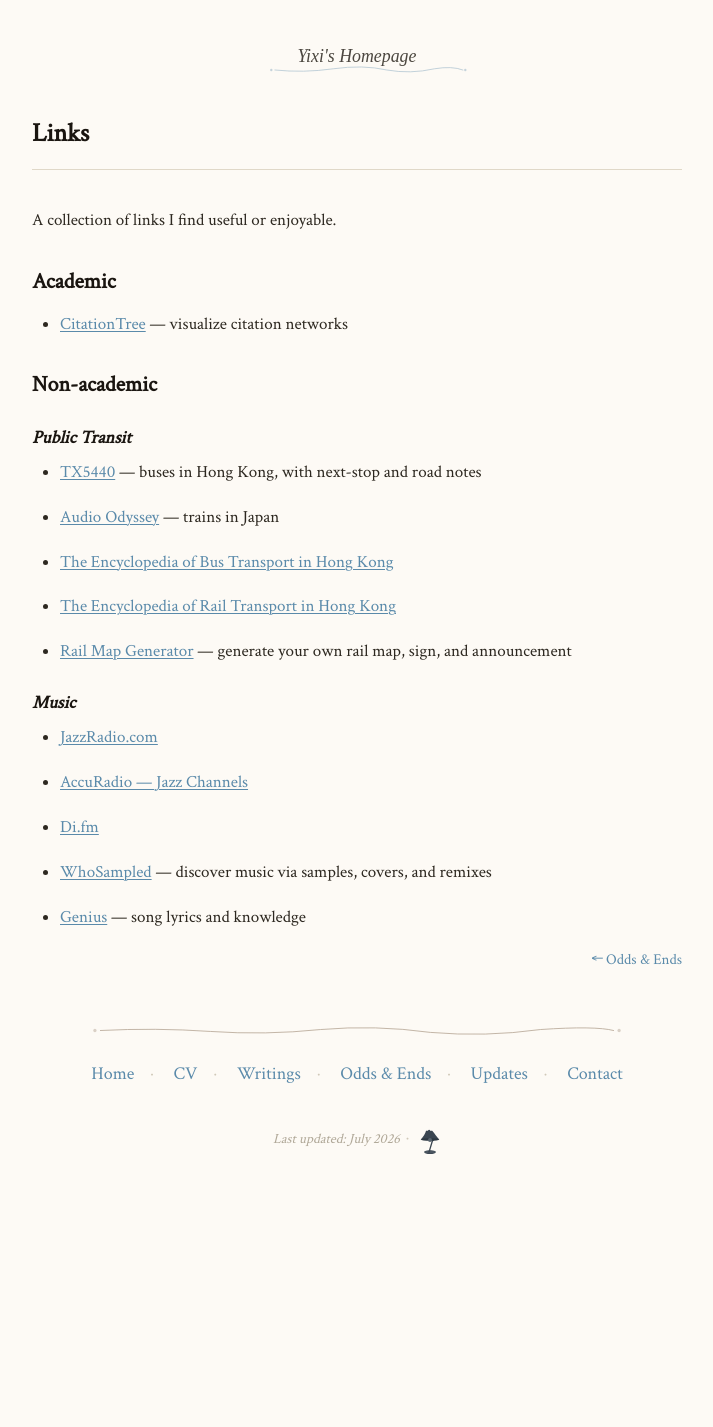
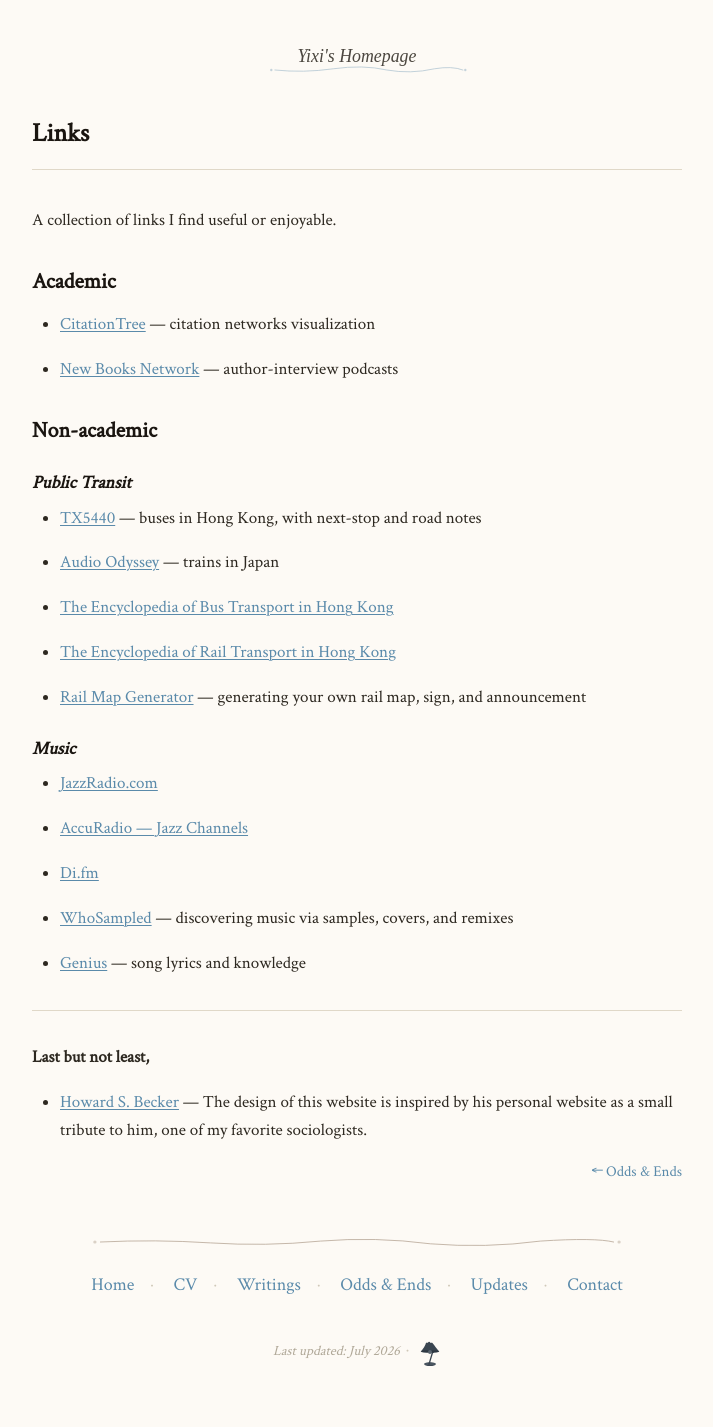
Before and after one commit to yixiouy/yixiouy.github.io, a Jekyll site: the page odds-and-ends/links.html, which Jekyll copies as it is, in a window 1280 px wide. Shown: the whole page, without its empty margins (283-996 px from the left). Built offline with Jekyll 4.4.1, drawn with Linux system fonts in a browser that asks for light colours; before the commit the page ends 1215 px from its top, so only the background shows below that.

Commit message:
Update site content

```diff
--- a/contact.html
+++ b/contact.html
@@ -30,9 +30,9 @@
 
   <!-- Page Content -->
   <div class="content">
-    <p>The best way to reach me is via email:</p>
+    <p><em>If you want to get in touch about work, collaboration, or just to say hello.</em></p>
+<p>The best way to reach me is via email:</p>
 <p><strong>oyyx24[at]mails&#46;tsinghua&#46;edu&#46;cn</strong></p>
-<hr />
 <p>You can also find me on:</p>
 <ul>
 <li>
--- a/odds-and-ends.html
+++ b/odds-and-ends.html
@@ -30,7 +30,8 @@
 
   <!-- Page Content -->
   <div class="content">
-    <ul>
+    <p><em>Hobbies, favorite links, photos, and whatever else doesn&rsquo;t fit elsewhere.</em></p>
+<ul>
 <li>
 <p><a href="/odds-and-ends/photos.html">Photos</a></p>
 </li>
@@ -38,9 +39,6 @@
 <p><a href="/odds-and-ends/links.html">Links</a></p>
 </li>
 </ul>
-<hr />
-<p><strong><em>One more thing:</em></strong> </p>
-<p><em>The design of this website is inspired by and pays tribute to <a href="https://howardsbecker.com/">Howard S. Becker</a>, one of my favorite sociologists.</em></p>
   </div>
 
 
--- a/odds-and-ends/links.html
+++ b/odds-and-ends/links.html
@@ -33,7 +33,12 @@
     <p>A collection of links I find useful or enjoyable.</p>
 <h2>Academic</h2>
 <ul>
-<li><a href="https://www.citationtree.org/">CitationTree</a> — visualize citation networks</li>
+<li>
+<p><a href="https://www.citationtree.org/">CitationTree</a> — citation networks visualization</p>
+</li>
+<li>
+<p><a href="https://newbooksnetwork.com/">New Books Network</a> — author-interview podcasts</p>
+</li>
 </ul>
 <h2>Non-academic</h2>
 <h3>Public Transit</h3>
@@ -51,7 +56,7 @@
 <p><a href="https://hkrail.fandom.com/wiki/首頁">The Encyclopedia of Rail Transport in Hong Kong</a></p>
 </li>
 <li>
-<p><a href="https://railmapgen.github.io/">Rail Map Generator</a> — generate your own rail map, sign, and announcement</p>
+<p><a href="https://railmapgen.github.io/">Rail Map Generator</a> — generating your own rail map, sign, and announcement</p>
 </li>
 </ul>
 <h3>Music</h3>
@@ -66,11 +71,16 @@
 <p><a href="https://www.di.fm/channels/">Di.fm</a></p>
 </li>
 <li>
-<p><a href="https://www.whosampled.com/">WhoSampled</a> — discover music via samples, covers, and remixes</p>
+<p><a href="https://www.whosampled.com/">WhoSampled</a> — discovering music via samples, covers, and remixes</p>
 </li>
 <li>
 <p><a href="https://genius.com/">Genius</a> — song lyrics and knowledge</p>
 </li>
+</ul>
+<hr />
+<p><strong>Last but not least,</strong></p>
+<ul>
+<li><a href="https://howardsbecker.com/">Howard S. Becker</a> — The design of this website is inspired by his personal website as a small tribute to him, one of my favorite sociologists.</li>
 </ul>
   </div>
 
--- a/updates.html
+++ b/updates.html
@@ -30,7 +30,7 @@
 
   <!-- Page Content -->
   <div class="content">
-    <p>What I&rsquo;ve been up to lately.</p>
+    <p><em>What I&rsquo;ve been up to lately.</em></p>
 <h2>2026</h2>
 <p><strong>June</strong> — Added this website (thanks to vibe coding!). More content coming soon.</p>
 <p><strong>April</strong> — Returned from fieldwork in a factory in China. Thinking about how to write a paper about it.</p>
```
